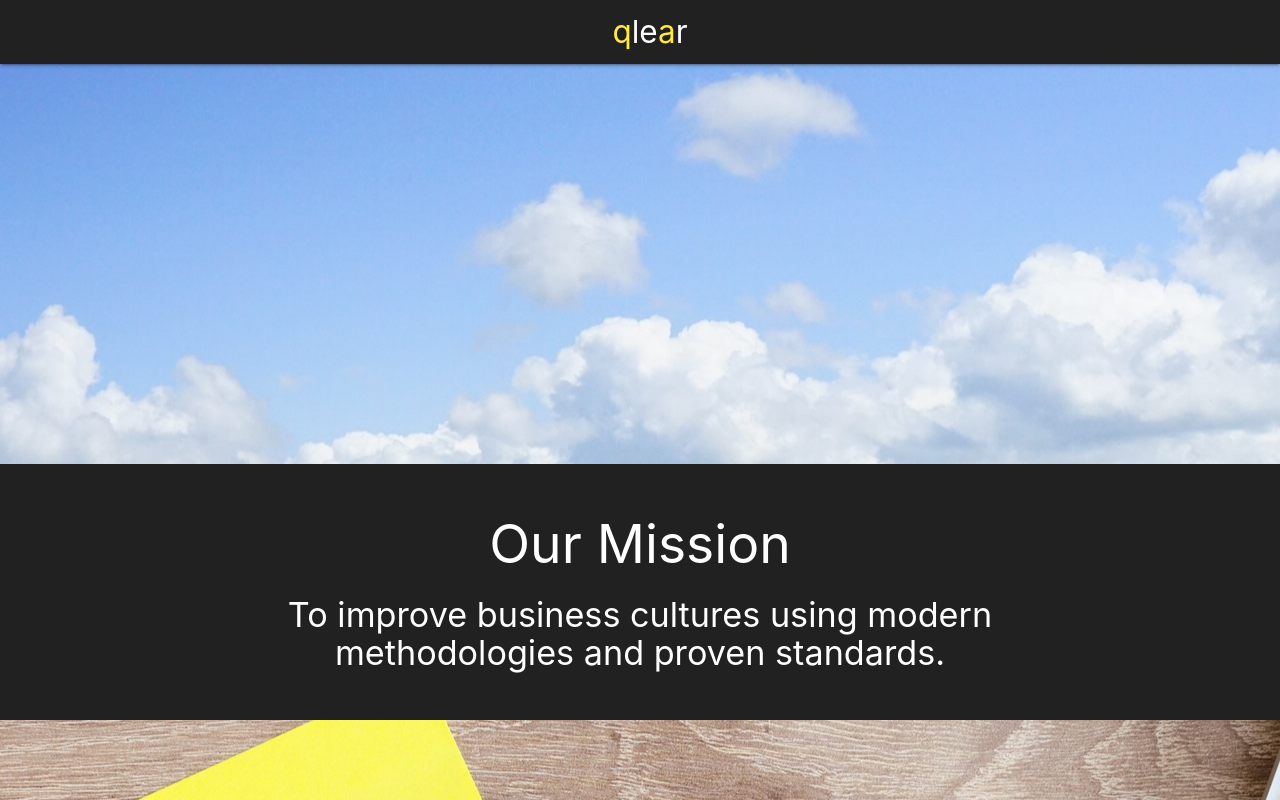
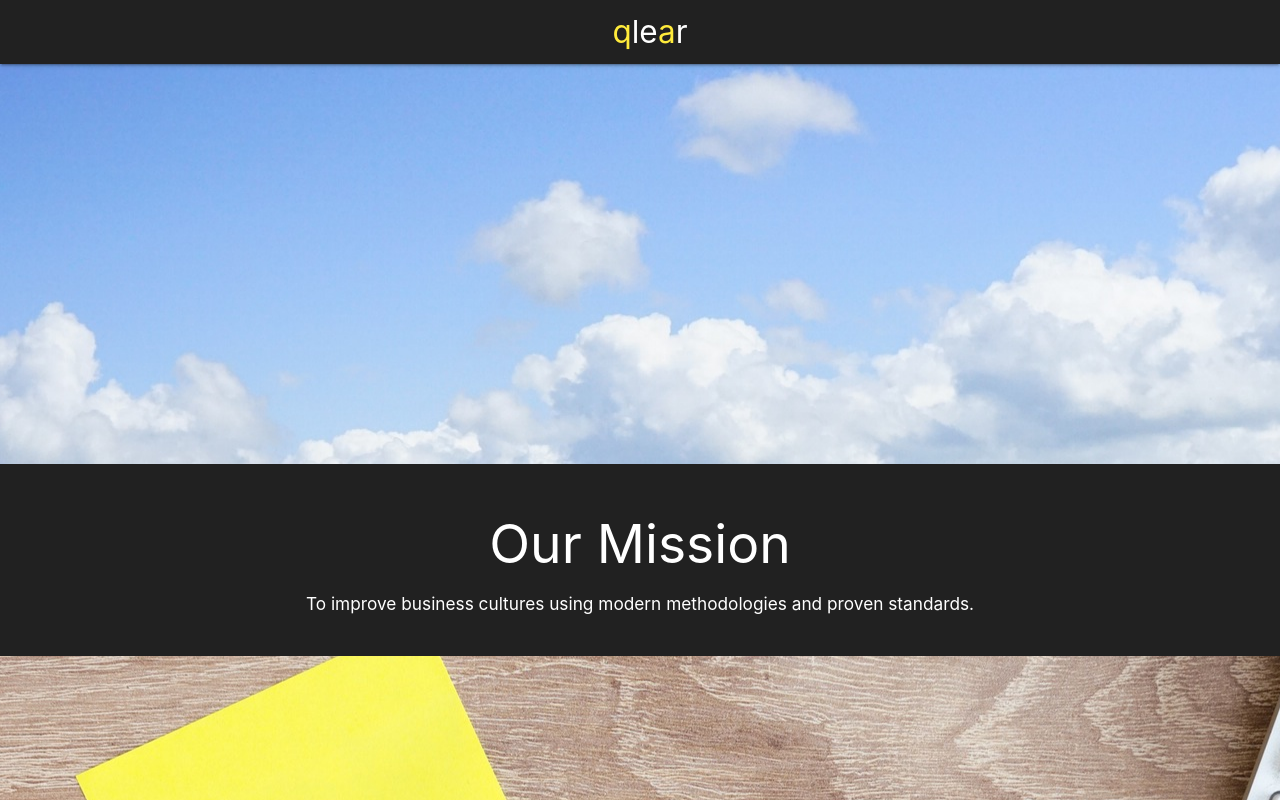
Before and after one commit to Qlear/qlear.github.io, a website: page index.html in a window 1280 px wide. Shown: the top 800 px of the page. Drawn offline with nearby package versions, Linux system fonts and the light colour scheme.

Commit message:
formatting mission text

```diff
--- a/index.html
+++ b/index.html
@@ -28,9 +28,9 @@
     <div class="section grey darken-4">
         <div class="row container">
             <h2 class="header white-text" style="text-align: center">Our Mission</h2>
-            <h4 class="header white-text" style="text-align: center">
+            <h6 class="header white-text" style="text-align: center">
                 To improve business cultures using modern methodologies and proven standards.
-            </h4>
+            </h6>
         </div>
     </div>
     <div class="parallax-container">
```
